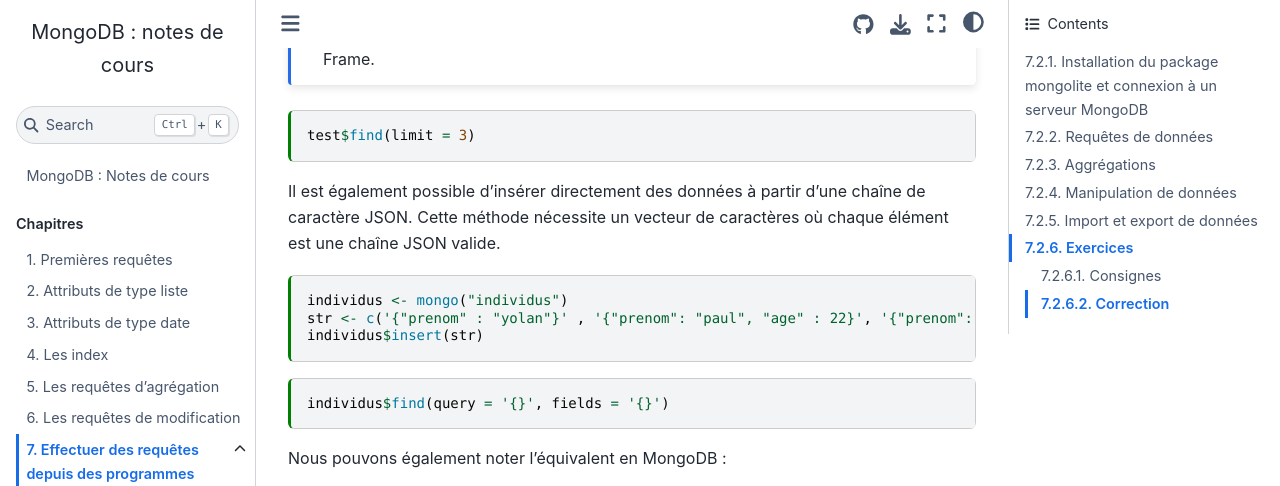
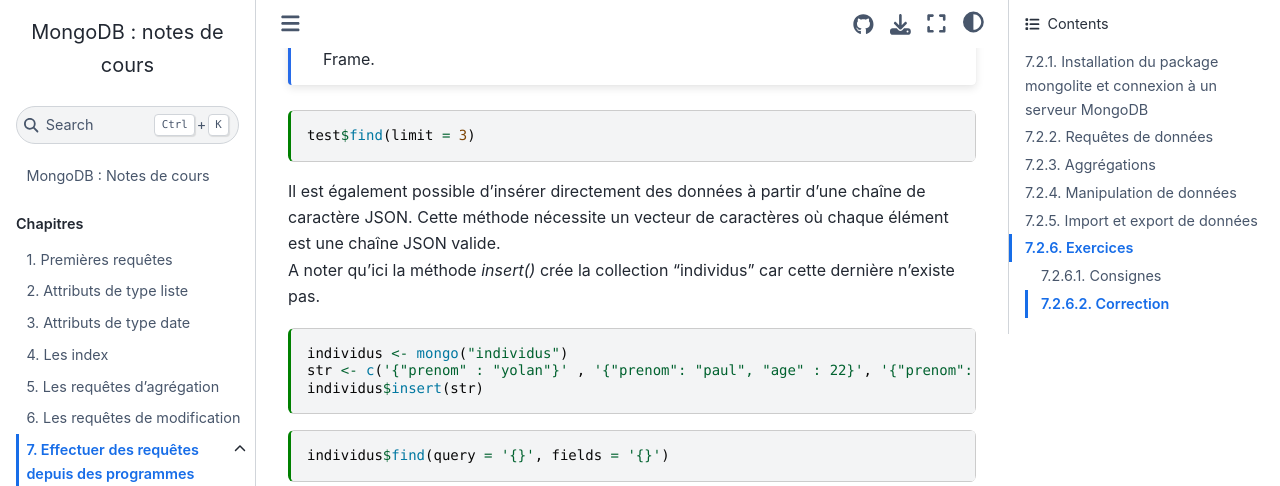
Before and after one commit to rtavenar/mongo_book, a Jupyter Book: the page built from content/07_scripts_R.md, in a window 1280 px wide and 900 px high, scrolled down 10725 px, cut to the strip 0-486 px from the top of the window. Built offline with Jupyter Book 1.0.4 settings and Sphinx 7.4.7 and the Sphinx Book theme 1.1.4, drawn with Linux system fonts in a browser that asks for light colours.

Commit message:
Update 07_scripts_R.md

````diff
--- a/content/07_scripts_R.md
+++ b/content/07_scripts_R.md
@@ -440,6 +440,7 @@
 ```
 
 Il est également possible d'insérer directement des données à partir d'une chaîne de caractère JSON. Cette méthode nécessite un vecteur de caractères où chaque élément est une chaîne JSON valide.
+A noter qu'ici la méthode *insert()* crée la collection "individus" car cette dernière n'existe pas.
 
 ```{code-cell} R
 individus <- mongo("individus")
````
